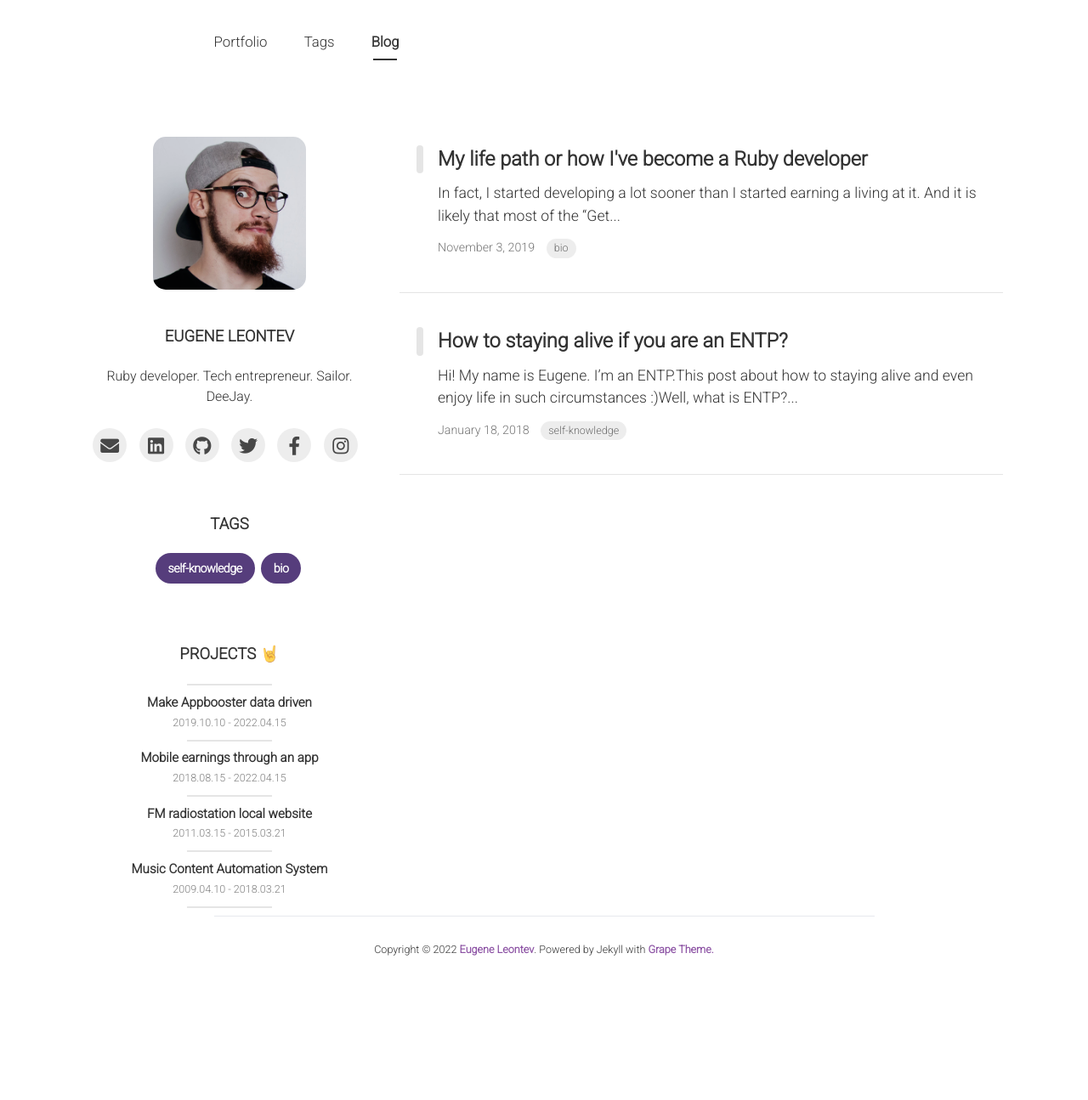
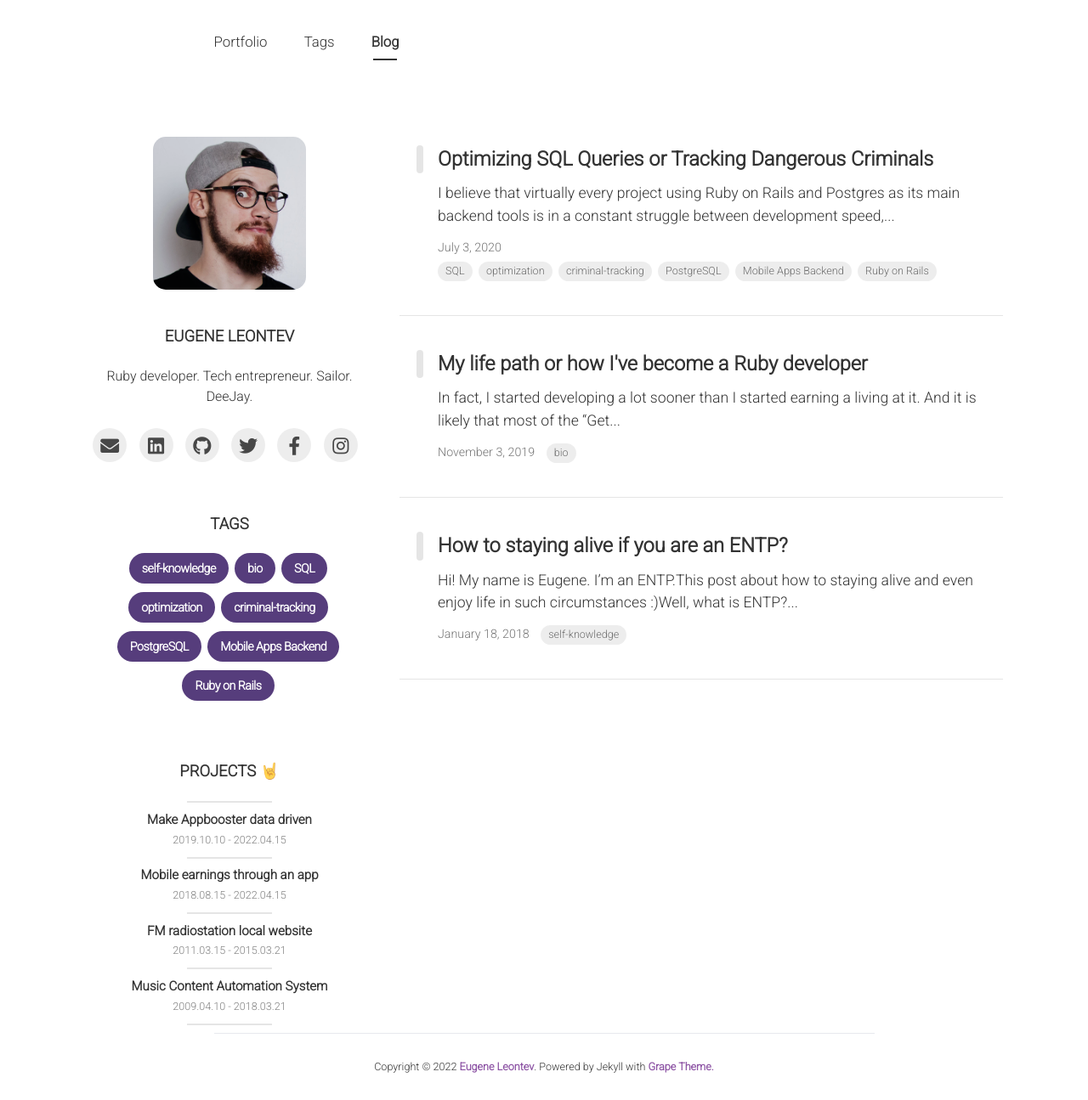
Before and after one commit to madmatvey/madmatvey.github.io, a Jekyll site: the page built from blog/index.html, in a window 1280 px wide. Shown: the whole page at 85% size. Built offline with Jekyll 4.4.1, drawn with Linux system fonts in a browser that asks for light colours; nearby versions of some CDN libraries; some web fonts are replaced; the list of posts is cut into pages by our own code; before the commit the page ends 1157 px from its top, so only the background shows below that; some of the changed lines change nothing that is shown.

Commit message:
add sql optimisation article and fresh cv

````diff
--- a/_config.yml
+++ b/_config.yml
@@ -13,8 +13,12 @@ theme_settings :
     username : Eugene Leontev
     description : Ruby developer. Tech entrepreneur. Sailor. DeeJay.
     experience :
+      - start : 2023-01-04
+        experience : Wallarm, Senior Ruby developer
+        end : 2024-03-01
       - start : 2022-05-02
-        experience : Andersenlab, Ruby developer
+        experience : Andersenlab, Senior Ruby developer
+        end : 2022-12-30
       - start : 2018-08-20
         end : 2022-04-15
         experience : Appbooster, Ruby developer, team-lead
--- /dev/null
+++ b/_posts/2020-07-03-sql-optimization-or-criminal-tracking.md
@@ -0,0 +1,185 @@
+---
+layout: post
+title: "Optimizing SQL Queries or Tracking Dangerous Criminals"
+subtitle : Case of Appbooster.com company.
+tags: [SQL, optimization, criminal-tracking, PostgreSQL, Mobile Apps Backend, Ruby on Rails]
+author: Eugene Leontev
+comments : True
+---
+
+
+I believe that virtually every project using Ruby on Rails and Postgres as its main backend tools is in a constant struggle between development speed, code readability/maintainability, and project performance in production. I will share my experience balancing these three pillars in a case where readability and performance suffered initially, but in the end, I managed to achieve what several talented engineers had unsuccessfully attempted before me.
+
+![SQL optimization article]({{ site.baseurl }}/assets/img/sql-optimization/sql-optimization-title.png)
+
+The whole story will take several parts. This is the first one, where I'll talk about what PMDSC is for optimizing SQL queries, share useful tools for measuring query performance in Postgres, and remind you of one useful old cheat sheet that is still relevant.
+
+Now, after some time has passed, in hindsight, I realize that I didn't expect everything to work out in this case. Therefore, this post will be more useful for bold and less experienced developers than for super-seniors who have seen Rails with raw SQL.
+
+## Background
+
+At Appbooster, we focus on promoting mobile applications. To easily propose and test hypotheses, we develop several of our applications. The backend for most of them is a Rails API and Postgresql.
+
+The hero of this publication has been developed since the end of 2013—just after `rails 4.1.0.beta1` was released. Since then, the project has grown into a fully loaded web application that runs on several servers in Amazon EC2 with a separate database instance in Amazon RDS `(db.t3.xlarge with 4 vCPU and 16 GB RAM)`. Peak loads reach 25k RPM, with an average load of 8-10k RPM during the day.
+
+This story began with the database instance, or more precisely, with its credit balance.
+
+![RDS Credit balance low]({{ site.baseurl }}/assets/img/sql-optimization/rds-credit-balance-low.png)
+
+How a "t" type Postgres instance works in Amazon RDS: if your database operates with an average CPU utilization below a certain threshold, credits accumulate in your account, which the instance can spend on CPU consumption during high-load hours—this allows you to avoid overpaying for server power and cope with high loads. More details on what and how much you pay using AWS can be found in [our CTO's article (RU)](https://medium.com/@kelion/%D0%BE%D0%BF%D1%82%D0%B8%D0%BC%D0%B8%D0%B7%D0%B8%D1%80%D1%83%D0%B5%D0%BC-%D1%80%D0%B0%D1%81%D1%85%D0%BE%D0%B4%D1%8B-%D0%BD%D0%B0-amazon-aws-81354d27dfaa).
+
+At some point, the credit balance was depleted. For some time, this was not given much importance, as the credit balance could be replenished with money—this cost us about $20 per month, which is not very significant compared to the overall expenses for renting computational resources. In product development, the focus is usually on tasks formulated from business requirements. Increased consumption of CPU resources by the database server falls under technical debt and is covered by small expenses for purchasing credit balance.
+
+One fine day, I wrote in the daily summary that I was very tired of extinguishing the periodic "fires" that occurred in different parts of the project. If this continues, the burned-out developer will spend time on business tasks. On the same day, I approached the project manager, explained the situation, and asked for time to investigate the causes of the periodic fires and make repairs. After receiving approval, I began to collect data from various monitoring systems.
+
+We use New Relic to track the overall response time over the course of a day. The picture looked like this:
+
+![Newrelic dashboard screenshoot]({{ site.baseurl }}/assets/img/sql-optimization/newrelic.png)
+
+The yellow highlighted part on the graph represents the response time taken by Postgres. As can be seen, sometimes the response time reached 1000 ms, and most of the time, it was the database that was pondering the response. This means we need to look at what's happening with the SQL queries.
+
+## PMDSC is a simple and understandable practice for ~~any tedious~~ task of optimizing SQL queries.
+
+- Play it!
+- Measure it!
+- Draw it!
+- Suppose it!
+- Check it!
+
+### Play it!
+
+Perhaps the most important part of the whole practice. When someone mentions "Optimizing SQL queries," it tends to provoke yawning and boredom in the vast majority of people. When you say "Detective investigation and tracking down dangerous villains," it engages and sets you in the right mood. So, it's important to get into the game. I enjoyed playing detective. I imagined that database problems were either dangerous criminals or rare diseases. And I imagined myself as Sherlock Holmes, Lieutenant Columbo, or Dr. House. Choose the hero to your liking and go ahead!
+
+### Measure It!
+
+![Measure it! PGhero]({{ site.baseurl }}/assets/img/sql-optimization/pghero_screenshoot_measure_it.png)
+
+For analyzing query statistics, I installed [PgHero](https://github.com/ankane/pghero). This is a very convenient way to read data from the `pg_stat_statements` extension for Postgres. We go to `/queries` and look at the statistics of all queries for the last day. The default sorting of queries is by the `Total Time column` - the proportion of total time the database processes the query - a valuable source in the search for suspects. `Average Time` - how long, on average, a query takes to execute. `Calls` - how many queries were there in the selected time frame. PgHero considers slow queries those that were executed more than 100 times per day and took on average more than 20 milliseconds. The list of slow queries is on the first page, right after the list of duplicate indexes.
+
+![PGhero Queries]({{ site.baseurl }}/assets/img/sql-optimization/pghero_queries.png)
+
+We take the first one in the list and look at the details of the query, where you can immediately see its explain analyze. If the planning time is significantly less than the execution time, it means there is something wrong with this query, and we focus our attention on this suspect.
+
+PgHero has its way of visualization, but I preferred using [explain.depesz.com](https://explain.depesz.com/) by copying the data from explain analyze there.
+
+![Explain Analyze]({{ site.baseurl }}/assets/img/sql-optimization/explain_analyze.png)
+
+One of the suspect queries uses an Index Scan. The visualization shows that this index is not efficient and is a weak point—highlighted in red. Great! We have examined the suspect's tracks and found an important clue! Justice is inevitable!
+
+### Draw it!
+
+Let's draw a set of data used in the problematic part of the query. It will be useful to compare it with the data covered by the index.
+
+A bit of context. We were testing one of the ways to retain users in the application—something like a lottery where you can win some internal currency. You place a bet, guess a number from 0 to 100, and take the whole bank if your number is closest to what the random number generator got. We called it the "Arena," and the draws were called "Battles."
+
+![Battles SQL visualisation]({{ site.baseurl }}/assets/img/sql-optimization/battles_sql_visialisation.png)
+
+In the database at the time of the investigation, there were about five hundred thousand records of battles. In the problematic part of the query, we are looking for battles where the bet does not exceed the user's balance and the status of the battle is "waiting for players." We see that the intersection of sets (highlighted in orange) is a very small number of records.
+
+The index used in the suspected part of the query covers all created battles by the created_at field. The query goes through 505,330 records, selects 40 of them, and filters out 505,290. It looks very wasteful.
+
+### Suppose it!
+
+We make a hypothesis. What will help the database find forty records out of five hundred thousand? Let's try to create an index that covers the bet field, but only for battles with the status "waiting for players" — a partial index.
+
+```ruby
+  add_index :arena_battles, :bet,
+            where: "status = 'waiting_for_players'",
+            name: "index_arena_battles_on_bet_partial_status"
+```
+
+[Partial index](https://www.postgresql.org/docs/10/indexes-partial.html) - exists only for those records that meet the condition: the status field is equal to "waiting_for_players" and indexes the bet field - exactly what is in the query condition. It is very beneficial to use this index: it takes up only 40 kilobytes and does not cover battles that have already been played and are not needed for our selection. For comparison - the index index_arena_battles_on_created_at, which was used by the suspect, takes up about 40 MB, and the battles table is about 70 MB. This index can be safely deleted if it is not used by other queries.
+
+### Check it!
+
+We deploy a migration with a new index to production and observe how the response of the endpoint with battles changes.
+
+![Battles SQL visualisation]({{ site.baseurl }}/assets/img/sql-optimization/deploy_new_partial_index.png)
+
+The graph shows when we deployed the migration. In the evening of December 6, the response time decreased by about 10 times, from ~500 ms to ~50 ms. The suspect in the trial received the status of a prisoner and is now in jail. Excellent!
+
+### Prison Break
+
+A few days later, we realized that we were celebrating too early. It seems the prisoner found accomplices, developed and executed an escape plan.
+
+![Battles SQL visualisation]({{ site.baseurl }}/assets/img/sql-optimization/prison_break.png)
+
+In the morning of December 11, the Postgres query planner decided that using the fresh partial index was no longer beneficial and started using the old one again.
+
+We are back to the "Suppose it!" stage. We are gathering a differential diagnosis, in the spirit of Dr. House:
+
+- Maybe we need to optimize Postgres settings;
+- Perhaps, perform a minor update of Postgres to a new version (9.6.11 -> 9.6.15);
+- Or maybe, carefully study which SQL query Rails is forming?
+
+We checked all three hypotheses. The last one led us to the next accomplice.
+
+```sql
+SELECT "arena_battles".*
+FROM "arena_battles"
+WHERE "arena_battles"."status" = 'waiting_for_players'
+   AND (arena_battles.bet <= 98.13)
+   AND (NOT EXISTS (
+            SELECT 1 FROM arena_participations
+            WHERE arena_battle_id = arena_battles.id
+              AND (arena_profile_id = 46809)
+          ))
+ORDER BY "arena_battles"."created_at" ASC
+LIMIT 10 OFFSET 0
+```
+
+Let's walk through this SQL together. We select all fields of battles from the battles table where the status is "waiting for players" and the bet is less than or equal to a certain number. So far, so good. The next part of the condition looks awful.
+
+```sql
+NOT EXISTS (
+            SELECT 1 FROM arena_participations
+            WHERE arena_battle_id = arena_battles.id
+              AND (arena_profile_id = 46809)
+          )
+```
+
+We are looking for a non-existent result of a subquery. Fetch the first field from the battle participation table, where the battle identifier matches and the participant's profile belongs to our player. I'll try to draw the set described in the subquery.
+
+![Subquery visualisation]({{ site.baseurl }}/assets/img/sql-optimization/subquery_visualisation.png)
+
+It's hard to make sense of, but in the end, this subquery was an attempt to exclude battles in which the player is already participating. We look at the overall explain of the query and see `Planning time: 0.180 ms`, `Execution time: 12.119 ms`. We found an accomplice!
+
+Now it's time for my favorite cheat sheet, which has been circulating on the internet since 2008. Here it is:
+
+![SQL Optimisation cheet sheet]({{ site.baseurl }}/assets/img/sql-optimization/SQL_optimisation_cheet_sheet.png)
+
+
+Yes! Whenever a query includes something that should exclude a certain number of records based on data from another table, this meme with a beard and curls should come to mind.
+
+Actually, here's what we need:
+
+![Actual SQL Optimisation cheet sheet]({{ site.baseurl }}/assets/img/sql-optimization/actual_sql_optimisation_cheet_sheet.jpeg)
+
+Save this picture for yourself, and even better, print it out and hang it in several places in the office.
+
+We rewrite the subquery to LEFT JOIN WHERE B.key IS NULL, and we get:
+```sql
+SELECT "arena_battles".*
+FROM "arena_battles"
+LEFT JOIN arena_participations
+   ON arena_participations.arena_battle_id = arena_battles.id
+   AND (arena_participations.arena_profile_id = 46809)
+WHERE "arena_battles"."status" = 'waiting_for_players'
+   AND (arena_battles.bet <= 98.13)
+   AND (arena_participations.id IS NULL)
+ORDER BY "arena_battles"."created_at" ASC
+LIMIT 10 OFFSET 0
+```
+The corrected query runs immediately on both tables. We joined the table with records of user participation in battles "on the left" and added a condition that the participation identifier does not exist. We look at the explain analyze of the resulting query: `Planning time: 0.185 ms`, `Execution time: 0.337 ms`. Excellent! Now the query planner will not hesitate to use the partial index, but will use the fastest option. The escaped prisoner and his accomplice are sentenced to life imprisonment in a maximum-security facility. It will be harder for them to escape.
+
+### In conclusion:
+
+- Use [New Relic](https://newrelic.com) or a similar service to find clues. We realized that the problem lies specifically in the database queries.
+- Use the PMDSC practice - it works and is engaging in any case.
+- Use [PgHero](https://github.com/ankane/pghero) to find suspects and examine clues in SQL query statistics.
+- Use [explain.depesz.com](https://explain.depesz.com) - it's convenient to read explain analyze of queries there.
+- Try drawing data sets when you don't understand what a query is doing.
+- Remember the tough guy with curls in different places on his head when you see a subquery that looks for something that doesn't exist in another table.
+- Play detective, you might even get a badge.
+
+> The original article was published in the Russian-speaking community Habr in 2020. The translation into English was done with the help of GPT-3. The original article can be found [here](https://habr.com/ru/articles/509406/).
````
Also changed, not shown: assets/img/sql-optimization/SQL_optimisation_cheet_sheet.png (added), assets/img/sql-optimization/actual_sql_optimisation_cheet_sheet.jpeg (added), assets/img/sql-optimization/battles_sql_visialisation.png (added), assets/img/sql-optimization/deploy_new_partial_index.png (added), assets/img/sql-optimization/explain_analyze.png (added), assets/img/sql-optimization/newrelic.png (added), assets/img/sql-optimization/pghero_queries.png (added), assets/img/sql-optimization/pghero_screenshoot_measure_it.png (added), assets/img/sql-optimization/prison_break.png (added), assets/img/sql-optimization/rds-credit-balance-low.png (added), assets/img/sql-optimization/sql-optimization-title.png (added), assets/img/sql-optimization/subquery_visualisation.png (added), 1 other file.
